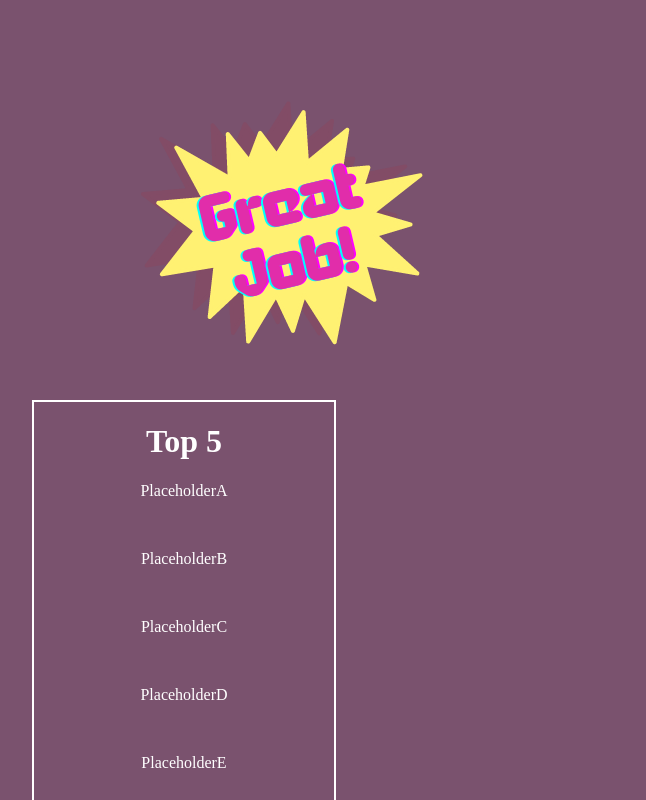
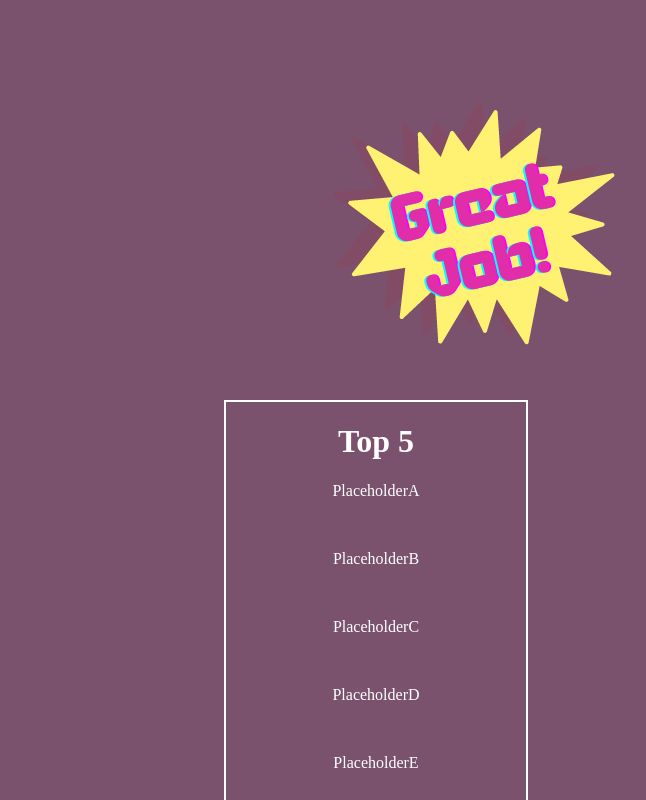
Before and after one commit to LaurenVal/Q4-CS-Project, a plain HTML site: page leaderboard.html in a window 1280 px wide. Shown: the whole page, without its empty margins (288-934 px from the left). Drawn offline with Linux system fonts and the light colour scheme.

Commit message:
Update leaderboardStyle.css

```diff
--- a/leaderboardStyle.css
+++ b/leaderboardStyle.css
@@ -7,7 +7,7 @@
   font-size: 10px;
   width: 500px;
   position: fixed;
-  left: 25%;
+  left: 40%;
   top: 100px;
 }
 
@@ -17,6 +17,6 @@
   width: 300px;
   border: 2px solid white;
   position: fixed;
-  left: 25%;
+  left: 40%;
   top: 400px;
 }
```
